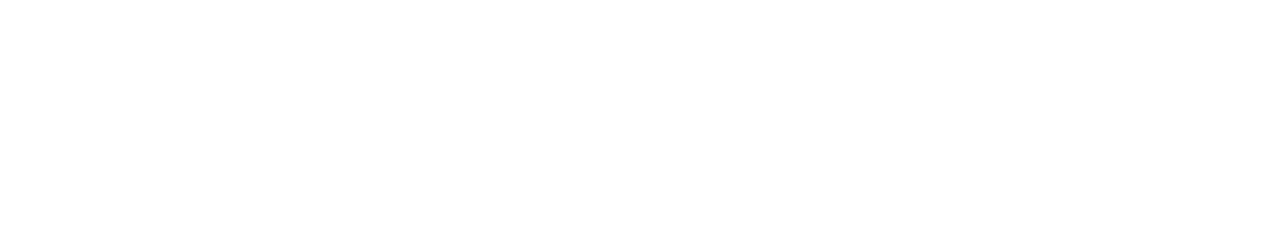
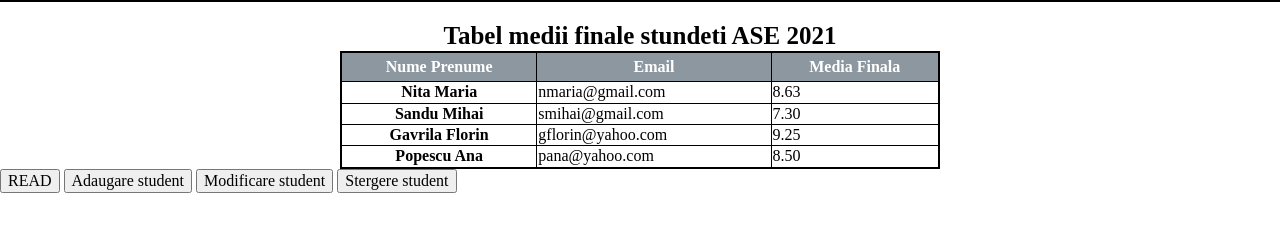
Before and after one commit to catrinaovidiualex/tabelPersoane, a plain HTML site: page index.html in a window 1280 px wide. Drawn offline with Linux system fonts and the light colour scheme.

Commit message:
other commit

```diff
--- a/css/style.css
+++ b/css/style.css
@@ -0,0 +1,31 @@
+body{
+    border-top: 2px solid black;
+    width:100%;
+    height:100%;
+}
+
+table{
+    border-collapse: collapse;
+    border: 2px solid black;
+
+    width:600px;
+    height:20px;
+    margin:auto;
+    margin-top:20px;
+}
+
+table caption{
+    text-align: center;
+    font-weight: bold;
+    font-size: 25px;
+}
+
+thead{
+    background-color: rgba(141,151,160,255);
+    color:white;
+    width:100px;
+    height:30px;
+}
+th ,td{
+    border:1px solid black;
+}
--- a/index.html
+++ b/index.html
@@ -10,6 +10,67 @@
 </head>
 <body>
 
+    <table>
+
+        <caption>Tabel medii finale stundeti ASE 2021</caption>
+        <thead>
+            <tr>
+
+           <th scope="col">Nume Prenume</th>
+         <th scope="col">Email</th>
+         <th scope="col">Media Finala</th>
+
+            </tr>
+
+
+        </thead>
+
+        <tbody>
+                <tr>
+
+                    <th scope="row">Nita Maria</th>
+                    <td>nmaria@gmail.com</td>
+                    <td>8.63</td>
+
+                </tr>
+
+                <tr>
+
+                    <th scope="row">Sandu Mihai</th>
+                    <td>smihai@gmail.com</td>
+                    <td>7.30</td>
+
+                </tr>
+                <tr>
+
+                    <th scope="row">Gavrila Florin</th>
+                    <td>gflorin@yahoo.com</td>
+                    <td>9.25</td>
+
+                </tr>
+
+                <tr>
+
+                    <th scope="row">Popescu Ana</th>
+                    <td>pana@yahoo.com</td>
+                    <td>8.50</td>
+
+                </tr>
+
+        </tbody>
+
+
+
+
+    </table>
+
+    <div>
+    <button>READ</button>
+    <button>Adaugare student</button>
+    <button>Modificare student</button>
+    <button>Stergere student</button>
+    </div>
+
 
 
 </body>
```
